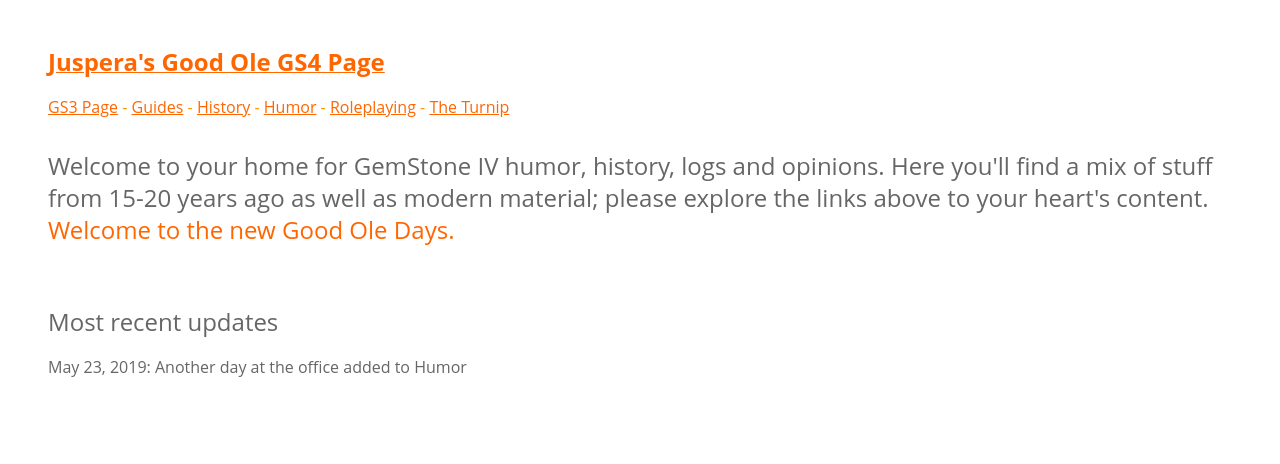
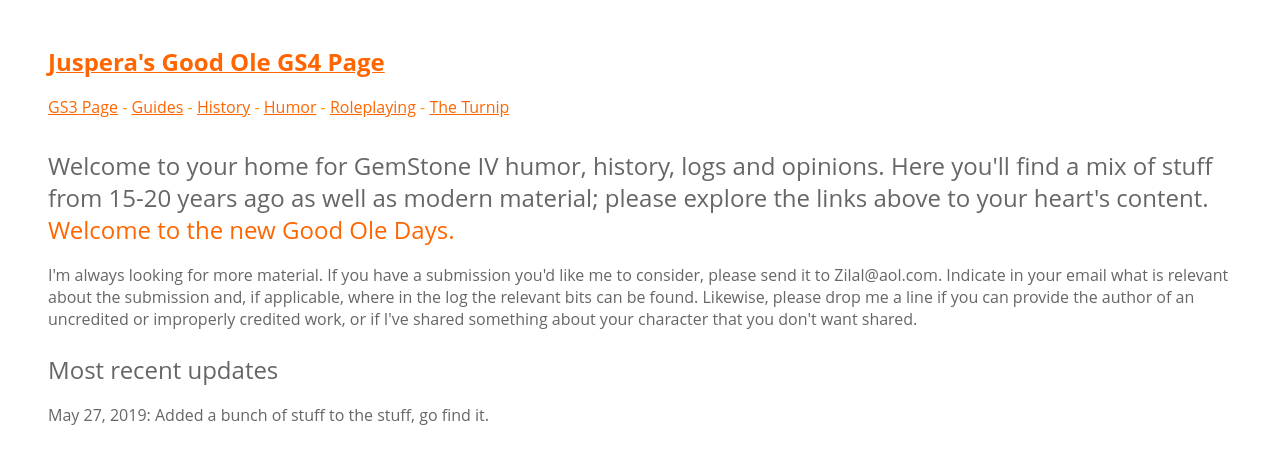
Before and after one commit to juspera/juspera.github.io, a plain HTML site: page index.html in a window 1280 px wide. Drawn offline with Linux system fonts and the light colour scheme.

Commit message:
Add files via upload

```diff
--- a/index.html
+++ b/index.html
@@ -58,8 +58,16 @@
         text-transform: none; white-space: normal; word-spacing: 0px;
         -webkit-text-stroke-width: 0px; background-color: rgb(255, 255,
         255); text-decoration-style: initial; text-decoration-color:
-        initial;"><font color="#ff6600"><br>
-        </font> </p>
+        initial;"><font color="#666666"><span style="font-size: 16px;"><font
+              face="open sans">I'm always looking for more material. If
+              you have a submission you'd like me to consider, please
+              send it to Zilal@aol.com. Indicate in your email what is
+              relevant about the submission and, if applicable, where in
+              the log the relevant bits can be found. Likewise, please
+              drop me a line if you can provide the author of an
+              uncredited or improperly credited work, or if I've shared
+              something about your character that you don't want shared.<br>
+            </font></span></font></p>
       <font color="#ff6600"> </font>
       <p style="margin: 0px; padding: 0px; font-family: Arial;
         font-size: 16px; font-style: normal; font-variant-ligatures:
@@ -78,6 +86,7 @@
         -webkit-text-stroke-width: 0px; background-color: rgb(255, 255,
         255); text-decoration-style: initial; text-decoration-color:
         initial;"><font face="open sans"><span style="font-size: 24px;">Most
+
 
             recent updates</span></font></p>
       <p style="margin: 0px; padding: 0px; -webkit-font-smoothing:
@@ -98,8 +107,9 @@
         -webkit-text-stroke-width: 0px; background-color: rgb(255, 255,
         255); text-decoration-style: initial; text-decoration-color:
         initial;"><font color="#666666"><span style="font-size: 16px;"><font
-              face="open sans">May 23, 2019: Another day at the office
-              added to Humor</font></span></font></p>
+              face="open sans">May 27, 2019: Added a bunch of stuff to
+              the stuff, go find it.<br>
+            </font></span></font></p>
     </blockquote>
   </body>
 </html>
```
